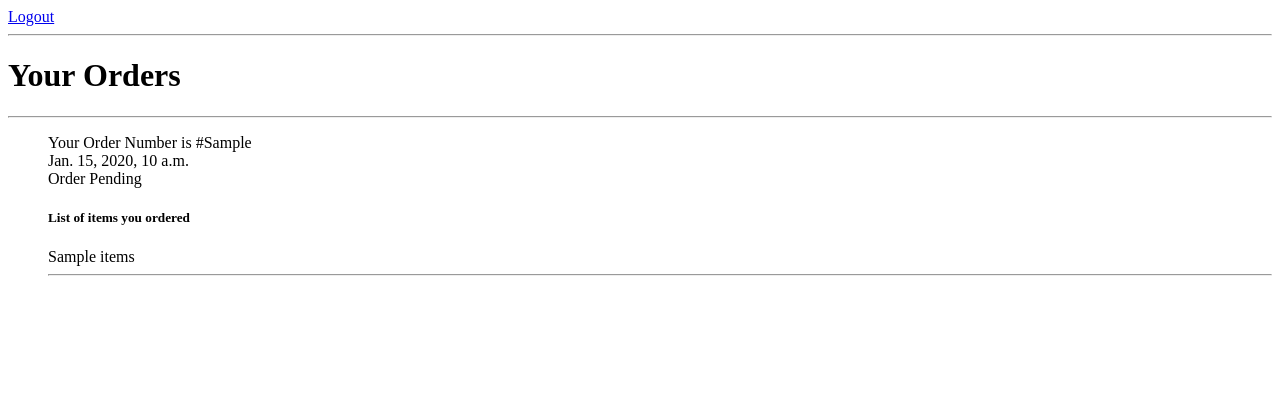
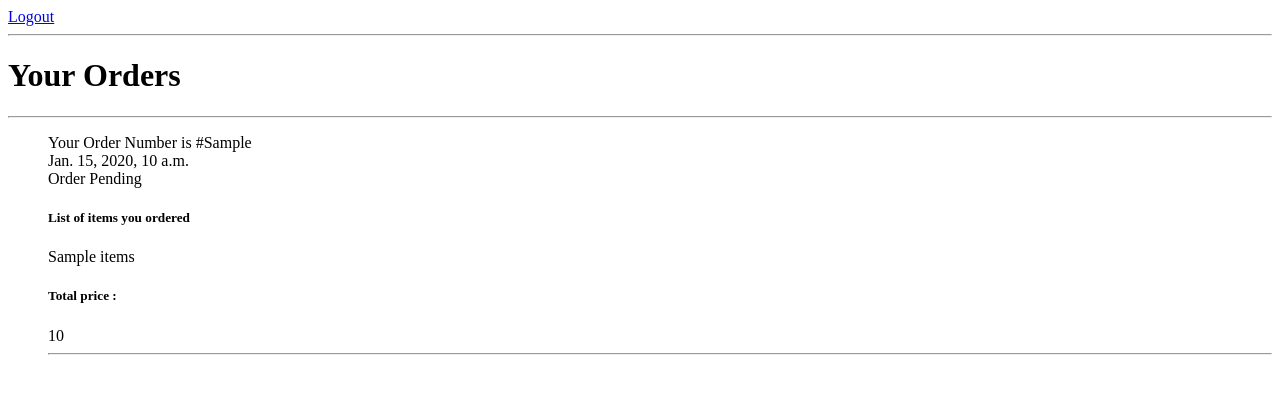
Before and after one commit to shanmukhat1999/pizza-application, a Django app: template pizza/templates/pizza/myorders.html in a window 1280 px wide. Shown: the top 394 px of the page. Run offline with Django 3.2, Linux system fonts and the light colour scheme; the template is opened without the code that fills it: most values are stand-ins (such as "Sample title", 1, 10 or a date in 2020).

Commit message:
Update myorders.html

```diff
--- a/pizza/templates/pizza/myorders.html
+++ b/pizza/templates/pizza/myorders.html
@@ -26,6 +26,8 @@
             <div>
                 {{i.items}}
             </div>
+            <h5>Total price : </h5>
+            {{i.price}}
             <hr>
             {% endfor %}
         </ul>
```
